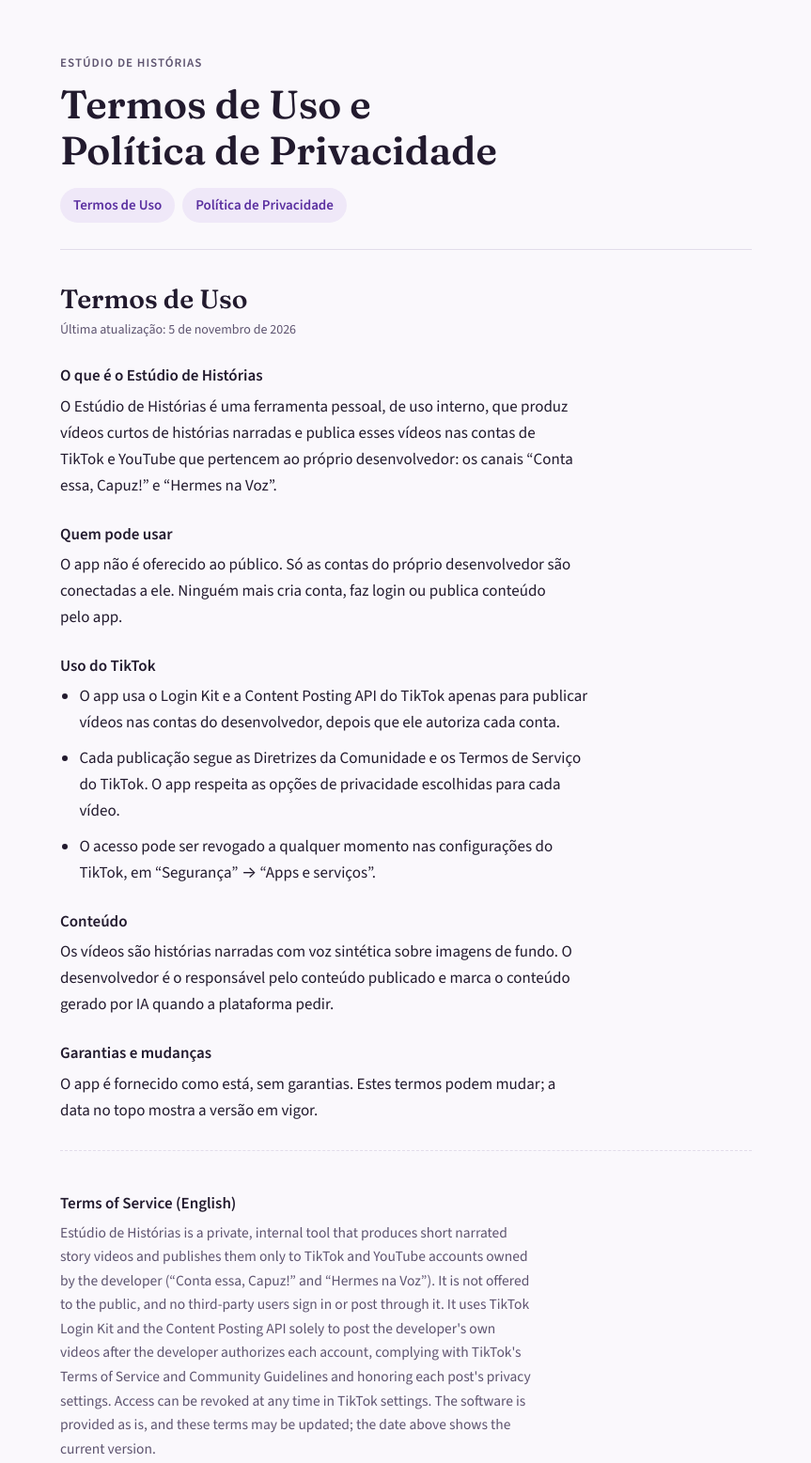
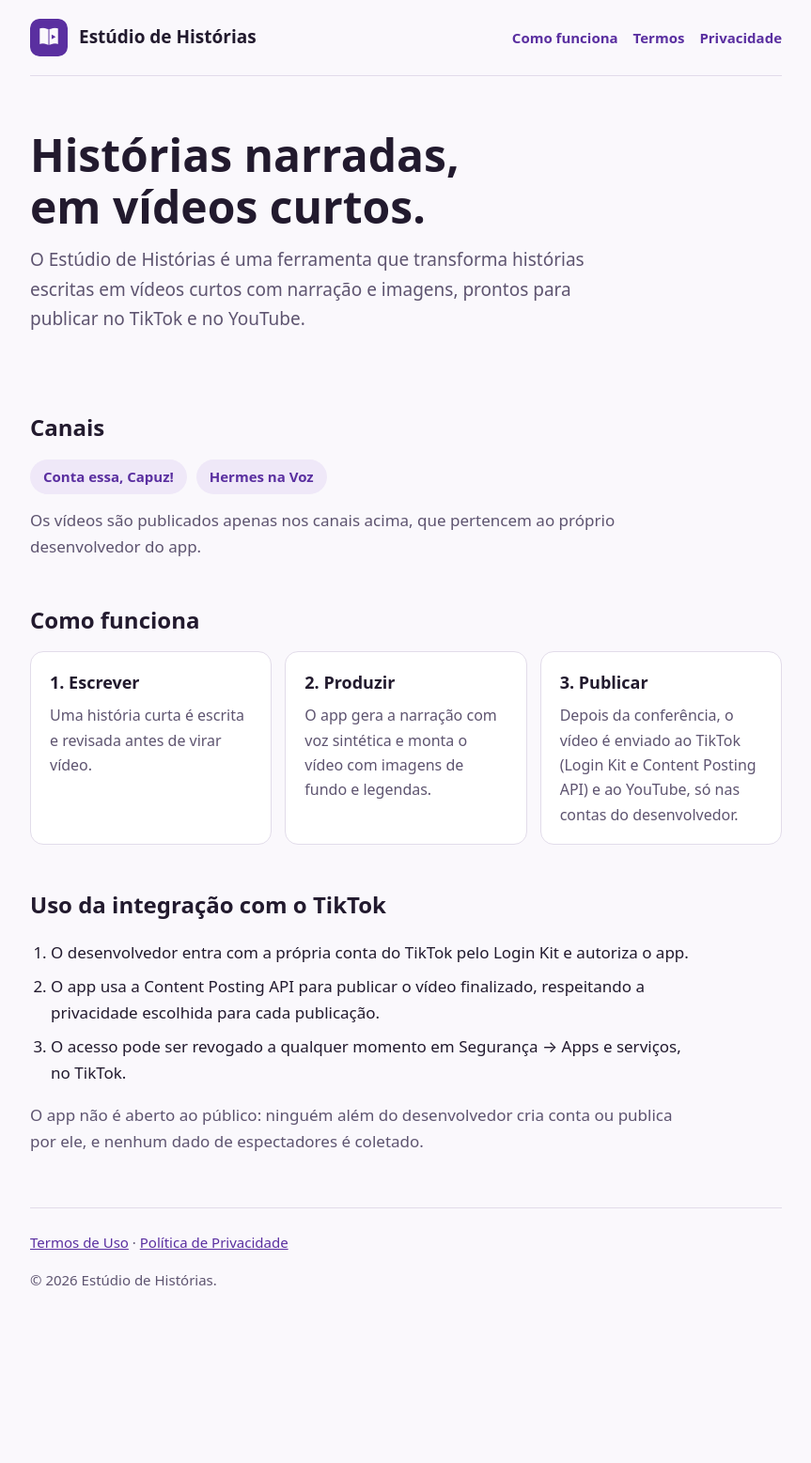
Before and after one commit to hulima18-lab/estudio-de-historias, a plain HTML site: page index.html in a window 1280 px wide. Shown: the top 1557 px of the page at 94% size, without its empty margins (208-1071 px from the left). After the commit the page ends 1438 px from the top, so only its background shows below. Drawn offline with nearby package versions, Linux system fonts and the light colour scheme.

Commit message:
Add real homepage, shared app icon/favicon; move terms and privacy to termos.html (#1)
Claude-Session: https://claude.ai/code/session_01PhxnsUJHHVt1vCdFYikoqq

Co-authored-by: Claude <noreply@anthropic.com>

```diff
--- a/index.html
+++ b/index.html
@@ -3,94 +3,80 @@
 <head>
 <meta charset="utf-8">
 <meta name="viewport" content="width=device-width, initial-scale=1">
-<title>Termos do Estúdio de Histórias</title>
-<link rel="preconnect" href="https://fonts.googleapis.com">
-<link rel="stylesheet" href="https://fonts.googleapis.com/css2?family=Fraunces:opsz,wght@9..144,600&family=Source+Sans+3:wght@400;600&display=swap">
+<link rel="icon" type="image/svg+xml" href="icon.svg">
+<link rel="icon" type="image/png" sizes="32x32" href="favicon-32.png">
+<link rel="apple-touch-icon" href="icon.png">
+<title>Estúdio de Histórias</title>
+<meta name="description" content="Estúdio de Histórias: ferramenta que produz vídeos curtos de histórias narradas para os canais Conta essa, Capuz! e Hermes na Voz.">
 <style>
-/* Layout: documento legal de coluna única, índice no topo, seções Termos e Privacidade com versão em inglês */
-:root{
-  --bg:#faf8fc; --fg:#221a2e; --muted:#5e5470; --line:#e2dcea; --accent:#5a2fa0; --chip:#efe8f8;
-  --display:"Fraunces",Georgia,serif; --body:"Source Sans 3",system-ui,-apple-system,sans-serif;
-}
-@media (prefers-color-scheme:dark){:root:not([data-theme="light"]){--bg:#17131d;--fg:#ece6f4;--muted:#a79cb8;--line:#2f283a;--accent:#c4a6f2;--chip:#241d2e;color-scheme:dark}}
-:root[data-theme="dark"]{--bg:#17131d;--fg:#ece6f4;--muted:#a79cb8;--line:#2f283a;--accent:#c4a6f2;--chip:#241d2e;color-scheme:dark}
-body{background:var(--bg);color:var(--fg);font:17px/1.65 var(--body)}
-.wrap{max-width:46rem;margin:0 auto;padding-block:48px 72px;padding-left:max(16px,env(safe-area-inset-left,0px));padding-right:max(16px,env(safe-area-inset-right,0px))}
-header{display:grid;gap:10px;padding-bottom:28px;border-bottom:1px solid var(--line)}
-.marca{font-size:13px;letter-spacing:.08em;text-transform:uppercase;color:var(--muted);font-weight:600}
-h1{font:600 clamp(30px,6vw,42px)/1.15 var(--display);margin:0;text-wrap:balance}
-nav{display:flex;flex-wrap:wrap;gap:8px;margin-top:6px}
-nav a{background:var(--chip);color:var(--accent);text-decoration:none;font-weight:600;padding:6px 14px;border-radius:999px;font-size:15px}
-nav a:focus-visible,a:focus-visible{outline:2px solid var(--accent);outline-offset:2px}
-section{padding-top:36px;scroll-margin-top:16px}
-h2{font:600 28px/1.2 var(--display);margin:0 0 4px}
-.data{color:var(--muted);font-size:14px;margin:0 0 18px}
-h3{font-size:17px;font-weight:600;margin:24px 0 4px}
-p,li{margin:0 0 10px;max-width:65ch}
-ul{padding-left:1.2em;margin:0 0 10px}
-.en{margin-top:28px;padding-top:18px;border-top:1px dashed var(--line);color:var(--muted);font-size:15.5px}
-.en h3{color:var(--fg)}
-hr{border:0;border-top:1px solid var(--line);margin:44px 0 0}
+:root{--bg:#faf8fc;--fg:#221a2e;--muted:#5e5470;--line:#e2dcea;--accent:#5a2fa0;--chip:#efe8f8;--card:#fff}
+@media (prefers-color-scheme:dark){:root{--bg:#17131d;--fg:#ece6f4;--muted:#a79cb8;--line:#2f283a;--accent:#c4a6f2;--chip:#241d2e;--card:#1f1928}}
+*{box-sizing:border-box}
+body{margin:0;background:var(--bg);color:var(--fg);font:17px/1.65 system-ui,-apple-system,"Segoe UI",sans-serif}
+.wrap{max-width:52rem;margin:0 auto;padding:0 max(16px,env(safe-area-inset-left,0px))}
+header.top{display:flex;align-items:center;justify-content:space-between;gap:12px;padding:20px 0;border-bottom:1px solid var(--line)}
+.brand{display:flex;align-items:center;gap:12px;font-weight:700;font-size:19px}
+.brand img{width:40px;height:40px;border-radius:10px}
+nav a{color:var(--accent);text-decoration:none;font-weight:600;margin-left:16px;font-size:15px}
+a:focus-visible{outline:2px solid var(--accent);outline-offset:2px}
+.hero{padding:56px 0 36px}
+h1{font-size:clamp(32px,6vw,48px);line-height:1.15;margin:0 0 14px;text-wrap:balance}
+.lead{font-size:19px;color:var(--muted);max-width:40rem;margin:0}
+h2{font-size:24px;margin:44px 0 14px}
+.grid{display:grid;gap:14px;grid-template-columns:repeat(auto-fit,minmax(15rem,1fr))}
+.card{background:var(--card);border:1px solid var(--line);border-radius:14px;padding:18px 20px}
+.card h3{margin:0 0 6px;font-size:18px}
+.card p{margin:0;color:var(--muted);font-size:16px}
+ol{padding-left:1.3em;max-width:44rem}li{margin-bottom:8px}
+.chips{display:flex;flex-wrap:wrap;gap:10px}
+.chips span{background:var(--chip);color:var(--accent);font-weight:600;padding:6px 14px;border-radius:999px;font-size:15px}
+footer{margin-top:56px;padding:24px 0 48px;border-top:1px solid var(--line);color:var(--muted);font-size:15px}
+footer a{color:var(--accent)}
 </style>
 </head>
 <body>
-
 <div class="wrap">
-<header>
-  <div class="marca">Estúdio de Histórias</div>
-  <h1>Termos de Uso e Política de Privacidade</h1>
-  <nav aria-label="Seções"><a href="#termos">Termos de Uso</a><a href="#privacidade">Política de Privacidade</a></nav>
+<header class="top">
+  <div class="brand"><img src="icon.png" alt="Ícone do Estúdio de Histórias" width="40" height="40"> Estúdio de Histórias</div>
+  <nav aria-label="Principal"><a href="#como-funciona">Como funciona</a><a href="termos.html#termos">Termos</a><a href="termos.html#privacidade">Privacidade</a></nav>
 </header>
 
-<section id="termos">
-  <h2>Termos de Uso</h2>
-  <p class="data">Última atualização: 5 de novembro de 2026</p>
-  <h3>O que é o Estúdio de Histórias</h3>
-  <p>O Estúdio de Histórias é uma ferramenta pessoal, de uso interno, que produz vídeos curtos de histórias narradas e publica esses vídeos nas contas de TikTok e YouTube que pertencem ao próprio desenvolvedor: os canais “Conta essa, Capuz!” e “Hermes na Voz”.</p>
-  <h3>Quem pode usar</h3>
-  <p>O app não é oferecido ao público. Só as contas do próprio desenvolvedor são conectadas a ele. Ninguém mais cria conta, faz login ou publica conteúdo pelo app.</p>
-  <h3>Uso do TikTok</h3>
-  <ul>
-    <li>O app usa o Login Kit e a Content Posting API do TikTok apenas para publicar vídeos nas contas do desenvolvedor, depois que ele autoriza cada conta.</li>
-    <li>Cada publicação segue as Diretrizes da Comunidade e os Termos de Serviço do TikTok. O app respeita as opções de privacidade escolhidas para cada vídeo.</li>
-    <li>O acesso pode ser revogado a qualquer momento nas configurações do TikTok, em “Segurança” → “Apps e serviços”.</li>
-  </ul>
-  <h3>Conteúdo</h3>
-  <p>Os vídeos são histórias narradas com voz sintética sobre imagens de fundo. O desenvolvedor é o responsável pelo conteúdo publicado e marca o conteúdo gerado por IA quando a plataforma pedir.</p>
-  <h3>Garantias e mudanças</h3>
-  <p>O app é fornecido como está, sem garantias. Estes termos podem mudar; a data no topo mostra a versão em vigor.</p>
+<main>
+<section class="hero">
+  <h1>Histórias narradas, em vídeos curtos.</h1>
+  <p class="lead">O Estúdio de Histórias é uma ferramenta que transforma histórias escritas em vídeos curtos com narração e imagens, prontos para publicar no TikTok e no YouTube.</p>
+</section>
 
-  <div class="en" lang="en">
-    <h3>Terms of Service (English)</h3>
-    <p>Estúdio de Histórias is a private, internal tool that produces short narrated story videos and publishes them only to TikTok and YouTube accounts owned by the developer (“Conta essa, Capuz!” and “Hermes na Voz”). It is not offered to the public, and no third-party users sign in or post through it. It uses TikTok Login Kit and the Content Posting API solely to post the developer's own videos after the developer authorizes each account, complying with TikTok's Terms of Service and Community Guidelines and honoring each post's privacy settings. Access can be revoked at any time in TikTok settings. The software is provided as is, and these terms may be updated; the date above shows the current version.</p>
+<section id="canais">
+  <h2>Canais</h2>
+  <div class="chips"><span>Conta essa, Capuz!</span><span>Hermes na Voz</span></div>
+  <p style="color:var(--muted);max-width:40rem;margin-top:14px">Os vídeos são publicados apenas nos canais acima, que pertencem ao próprio desenvolvedor do app.</p>
+</section>
+
+<section id="como-funciona">
+  <h2>Como funciona</h2>
+  <div class="grid">
+    <div class="card"><h3>1. Escrever</h3><p>Uma história curta é escrita e revisada antes de virar vídeo.</p></div>
+    <div class="card"><h3>2. Produzir</h3><p>O app gera a narração com voz sintética e monta o vídeo com imagens de fundo e legendas.</p></div>
+    <div class="card"><h3>3. Publicar</h3><p>Depois da conferência, o vídeo é enviado ao TikTok (Login Kit e Content Posting API) e ao YouTube, só nas contas do desenvolvedor.</p></div>
   </div>
 </section>
 
-<hr>
+<section id="tiktok">
+  <h2>Uso da integração com o TikTok</h2>
+  <ol>
+    <li>O desenvolvedor entra com a própria conta do TikTok pelo Login Kit e autoriza o app.</li>
+    <li>O app usa a Content Posting API para publicar o vídeo finalizado, respeitando a privacidade escolhida para cada publicação.</li>
+    <li>O acesso pode ser revogado a qualquer momento em Segurança → Apps e serviços, no TikTok.</li>
+  </ol>
+  <p style="color:var(--muted);max-width:44rem">O app não é aberto ao público: ninguém além do desenvolvedor cria conta ou publica por ele, e nenhum dado de espectadores é coletado.</p>
+</section>
+</main>
 
-<section id="privacidade">
-  <h2>Política de Privacidade</h2>
-  <p class="data">Última atualização: 5 de novembro de 2026</p>
-  <h3>Dados que o app usa</h3>
-  <ul>
-    <li>Informações básicas da conta do TikTok autorizada (identificador, nome de exibição e foto de perfil), para confirmar em qual conta o vídeo será publicado.</li>
-    <li>Os tokens de acesso que o TikTok devolve depois da autorização, necessários para publicar.</li>
-    <li>Os próprios vídeos, títulos e legendas produzidos pelo desenvolvedor.</li>
-  </ul>
-  <h3>Onde ficam guardados</h3>
-  <p>Tudo fica no computador do desenvolvedor. O app não tem servidor próprio, não guarda dados em nuvem e não coleta dados de outras pessoas ou de espectadores.</p>
-  <h3>Compartilhamento</h3>
-  <p>Os dados não são vendidos nem compartilhados com terceiros. Eles só são enviados ao TikTok e ao YouTube no momento da publicação.</p>
-  <h3>Como apagar</h3>
-  <p>Para remover o acesso, revogue o app em “Segurança” → “Apps e serviços” no TikTok. Os tokens guardados no computador são apagados junto com a pasta de configuração do app.</p>
-  <h3>Menores</h3>
-  <p>O app não é destinado a menores de 18 anos e não coleta dados de crianças.</p>
-
-  <div class="en" lang="en">
-    <h3>Privacy Policy (English)</h3>
-    <p>The app uses only the authorized TikTok account's basic profile information (open ID, display name, avatar) to confirm the target account, the access tokens TikTok returns after authorization, and the developer's own videos, titles and captions. All data is stored locally on the developer's computer; there is no app server or cloud storage, and no data is collected from other users or viewers. Data is never sold or shared with third parties and is sent only to TikTok and YouTube when publishing. To remove access, revoke the app under Security → Apps and services in TikTok; locally stored tokens are deleted with the app's configuration folder. The app is not intended for anyone under 18.</p>
-  </div>
-</section>
+<footer>
+  <a href="termos.html#termos">Termos de Uso</a> · <a href="termos.html#privacidade">Política de Privacidade</a>
+  <p>© 2026 Estúdio de Histórias.</p>
+</footer>
 </div>
 </body>
 </html>
```
Also changed, not shown: callback.html (+3 -0 lines), termos.html (added, +99 -0 lines), favicon-32.png (added), icon.png (added), icon.svg (added).
